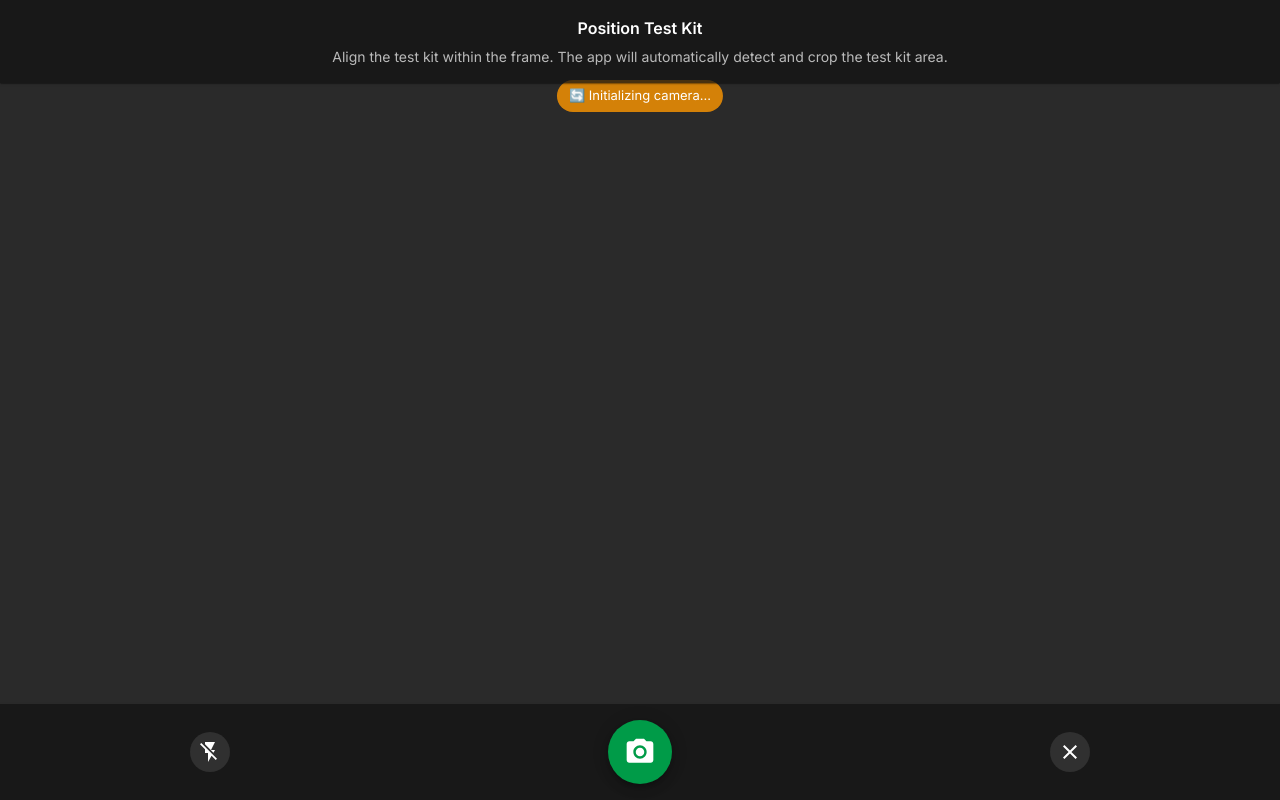
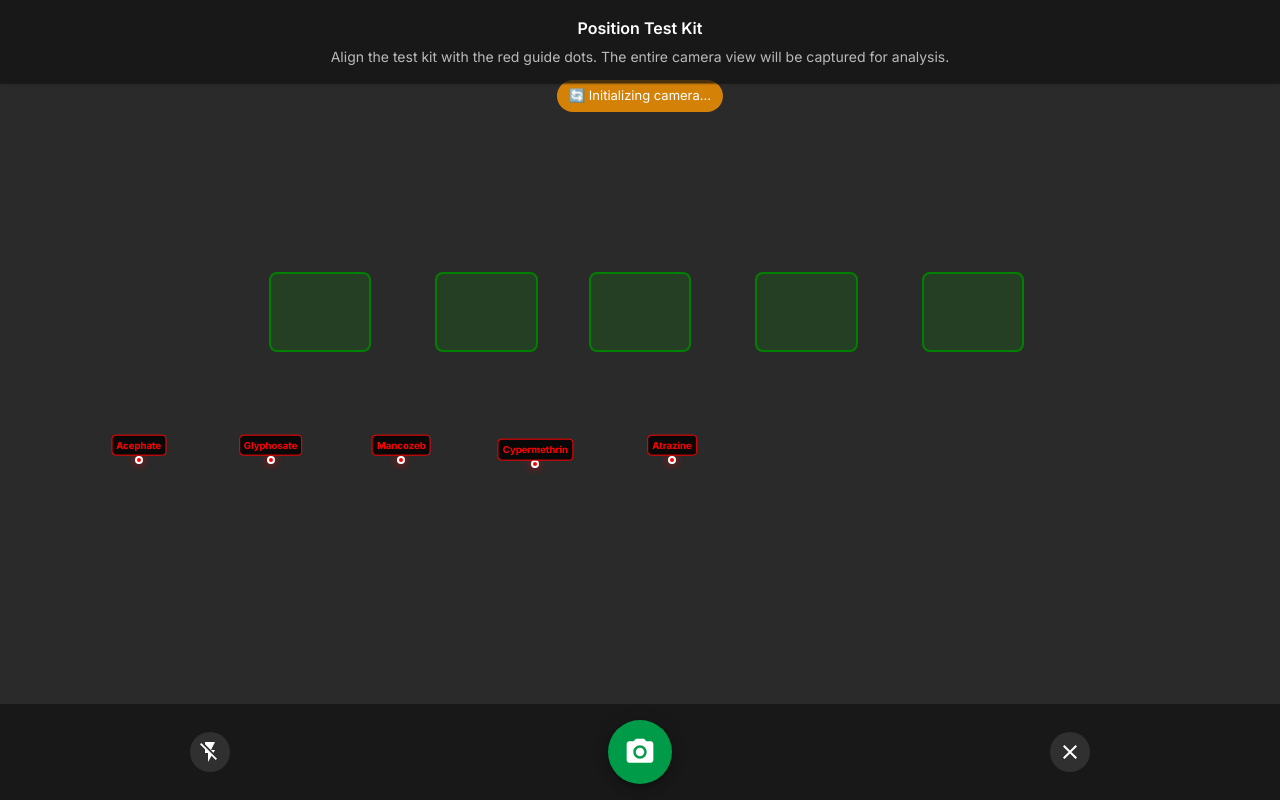
Before and after one commit to e-muzi/biosensor-analysis-platform, a React (Vite) app: page / in a window 1280 px wide. Both pictures are taken after a click on the button "📷 Use Camera". Built offline with nearby package versions, Linux system fonts and the light colour scheme; no server answers; grey boxes are pictures that could not be loaded.

Commit message:
feat: add guiding feature in camera page

```diff
--- a/components/analyze/CameraCapture.tsx
+++ b/components/analyze/CameraCapture.tsx
@@ -20,8 +20,6 @@ export const CameraCapture: React.FC<CameraCaptureProps> = ({
     videoRef,
     isCapturing,
     flashEnabled,
-    detectedBounds,
-    isDetecting,
     toggleFlash,
     handleCapturePhoto,
     openCamera,
@@ -54,18 +52,15 @@ export const CameraCapture: React.FC<CameraCaptureProps> = ({
       }}
     >
       <DialogContent sx={{ p: 0, height: "100%", position: "relative" }}>
-        <CameraHeader detectedBounds={detectedBounds} />
+        <CameraHeader />
 
         <CameraView
           videoRef={videoRef}
-          detectedBounds={detectedBounds}
-          isDetecting={isDetecting}
         />
 
         <CameraControls
           flashEnabled={flashEnabled}
           isCapturing={isCapturing}
-          detectedBounds={detectedBounds}
           onToggleFlash={toggleFlash}
           onCapture={handleCapturePhoto}
           onClose={onClose}
--- a/components/analyze/camera/Overlays.tsx
+++ b/components/analyze/camera/Overlays.tsx
@@ -1,38 +1,35 @@
 import React from "react";
 import { Box } from "@mui/material";
-import { MainFrame } from "./overlays/components/MainFrame";
-import { DetectionOverlay } from "./overlays/components/DetectionOverlay";
-import { CornerIndicators } from "./overlays/components/CornerIndicators";
+import { PesticideGuideDots } from "./overlays/components/PesticideGuideDots";
+import { CameraTestAreas } from "./overlays/components/CameraTestAreas";
 
 interface CameraOverlaysProps {
-  detectedBounds: { x: number; y: number; width: number; height: number } | null;
   videoWidth: number;
   videoHeight: number;
 }
 
-// Camera Overlays
+// Camera Overlays - Full camera view with pesticide guide dots and green ROI boxes
 export const CameraOverlays: React.FC<CameraOverlaysProps> = ({
-  detectedBounds,
   videoWidth,
   videoHeight
 }) => {
-  if (videoWidth === 0 || videoHeight === 0) return null;
+  // Use default dimensions if video dimensions are not available yet
+  const displayWidth = videoWidth || 1920;
+  const displayHeight = videoHeight || 1080;
 
   return (
-    <Box sx={{ position: "absolute", inset: 0, display: "flex", alignItems: "center", justifyContent: "center" }}>
-      <Box sx={{ position: "relative", width: "90vmin", height: "60vmin", maxWidth: 600, maxHeight: 400 }}>
-        <MainFrame />
+    <Box sx={{ position: "absolute", inset: 0 }}>
+      {/* Green ROI boxes for pesticide test areas - always visible */}
+      <CameraTestAreas
+        videoWidth={displayWidth}
+        videoHeight={displayHeight}
+      />
 
-        {detectedBounds && (
-          <DetectionOverlay
-            detectedBounds={detectedBounds}
-            videoWidth={videoWidth}
-            videoHeight={videoHeight}
-          />
-        )}
-
-        <CornerIndicators />
-      </Box>
+      {/* Pesticide guide dots at specific coordinates - always visible */}
+      <PesticideGuideDots
+        videoWidth={displayWidth}
+        videoHeight={displayHeight}
+      />
     </Box>
   );
 };
--- a/components/analyze/camera/components/CameraControls.tsx
+++ b/components/analyze/camera/components/CameraControls.tsx
@@ -10,17 +10,15 @@ import {
 interface CameraControlsProps {
   flashEnabled: boolean;
   isCapturing: boolean;
-  detectedBounds: { x: number; y: number; width: number; height: number } | null;
   onToggleFlash: () => void;
   onCapture: () => void;
   onClose: () => void;
 }
 
-// Camera Controls
+// Camera Controls - Full camera view
 export const CameraControls: React.FC<CameraControlsProps> = ({
   flashEnabled,
   isCapturing,
-  detectedBounds,
   onToggleFlash,
   onCapture,
   onClose
@@ -65,9 +63,9 @@ export const CameraControls: React.FC<CameraControlsProps> = ({
           sx={{
             width: 64,
             height: 64,
-            backgroundColor: detectedBounds ? "success.main" : "primary.main",
+            backgroundColor: "primary.main",
             "&:hover": {
-              backgroundColor: detectedBounds ? "success.dark" : "primary.dark",
+              backgroundColor: "primary.dark",
             },
             "&:disabled": {
               backgroundColor: "grey.600",
--- a/components/analyze/camera/components/CameraHeader.tsx
+++ b/components/analyze/camera/components/CameraHeader.tsx
@@ -1,12 +1,8 @@
 import React from "react";
 import { Paper, Box, Typography } from "@mui/material";
 
-interface CameraHeaderProps {
-  detectedBounds: { x: number; y: number; width: number; height: number } | null;
-}
-
-// Camera Header
-export const CameraHeader: React.FC<CameraHeaderProps> = ({ detectedBounds }) => {
+// Camera Header - Full camera view
+export const CameraHeader: React.FC = () => {
   return (
     <Paper
       sx={{
@@ -26,10 +22,7 @@ export const CameraHeader: React.FC<CameraHeaderProps> = ({ detectedBounds }) =>
           Position Test Kit
         </Typography>
         <Typography variant="body2" sx={{ color: "rgba(255, 255, 255, 0.7)" }}>
-          {detectedBounds ?
-            "✅ Test kit detected! Tap capture to analyze." :
-            "Align the test kit within the frame. The app will automatically detect and crop the test kit area."
-          }
+          Align the test kit with the red guide dots. The entire camera view will be captured for analysis.
         </Typography>
       </Box>
     </Paper>
--- a/components/analyze/camera/components/CameraView.tsx
+++ b/components/analyze/camera/components/CameraView.tsx
@@ -4,16 +4,12 @@ import { CameraOverlays } from "../Overlays";
 
 interface CameraViewProps {
   videoRef: React.RefObject<HTMLVideoElement>;
-  detectedBounds: { x: number; y: number; width: number; height: number } | null;
-  isDetecting: boolean;
   isVideoReady?: boolean;
 }
 
-// Camera View
+// Camera View - Full camera view with pesticide guide dots
 export const CameraView: React.FC<CameraViewProps> = ({
   videoRef,
-  detectedBounds,
-  isDetecting,
   isVideoReady = false
 }) => {
   return (
@@ -30,9 +26,8 @@ export const CameraView: React.FC<CameraViewProps> = ({
         }}
       />
 
-      {/* Test kit overlay with detailed layout */}
+      {/* Pesticide guide dots overlay */}
       <CameraOverlays
-        detectedBounds={detectedBounds}
         videoWidth={videoRef.current?.videoWidth || 0}
         videoHeight={videoRef.current?.videoHeight || 0}
       />
@@ -52,22 +47,6 @@ export const CameraView: React.FC<CameraViewProps> = ({
           }}
         />
       )}
-
-      {/* Detection status indicator */}
-      {isDetecting && (
-        <Chip
-          label="🔍 Detecting test kit..."
-          sx={{
-            position: "absolute",
-            top: 80,
-            left: "50%",
-            transform: "translateX(-50%)",
-            backgroundColor: "rgba(25, 118, 210, 0.8)",
-            color: "white",
-            zIndex: 5
-          }}
-        />
-      )}
     </Box>
   );
 };
--- a/components/analyze/camera/hooks/useCameraCapture.ts
+++ b/components/analyze/camera/hooks/useCameraCapture.ts
@@ -21,10 +21,6 @@ export function useCameraCapture(
     captureImage
   } = useImageCapture();
 
-  // Simple placeholder function for compatibility
-  const autoDetectTestKit = useCallback(() => {
-    console.log("Auto-detection disabled - using manual alignment instead");
-  }, []);
 
   const handleCapturePhoto = useCallback(async () => {
     if (!videoRef.current) return;
@@ -50,15 +46,10 @@ export function useCameraCapture(
   return {
     videoRef,
     isCapturing,
-    stream: null, // For compatibility
-    detectedBounds: null, // For compatibility
-    isDetecting: false, // For compatibility
     flashEnabled,
     toggleFlash,
     handleCapturePhoto,
     handleCapture,
-    detectTestKit: autoDetectTestKit,
-    error: null,
     openCamera: () => startCamera(onError, () => {}),
     closeCamera: stopCamera
   };
--- a/components/analyze/camera/hooks/useCameraStream.ts
+++ b/components/analyze/camera/hooks/useCameraStream.ts
@@ -15,6 +15,12 @@ export function useCameraStream() {
 
   const startCamera = useCallback(async (onError: (error: string) => void, onClose: () => void) => {
     try {
+      // Stop any existing stream first to prevent conflicts
+      if (streamRef.current) {
+        streamRef.current.getTracks().forEach(track => track.stop());
+        streamRef.current = null;
+      }
+
       const stream = await navigator.mediaDevices.getUserMedia({
         video: {
           facingMode: "environment",
@@ -22,10 +28,20 @@ export function useCameraStream() {
           height: { ideal: 1080 }
         }
       });
+
       if (videoRef.current) {
+        // Clear any existing srcObject first
+        videoRef.current.srcObject = null;
         videoRef.current.srcObject = stream;
-        // Explicitly play the video stream
-        await videoRef.current.play();
+
+        // Wait for the video to be ready before playing
+        videoRef.current.onloadedmetadata = async () => {
+          try {
+            await videoRef.current?.play();
+          } catch (playError) {
+            console.warn("Video play interrupted:", playError);
+          }
+        };
       }
       streamRef.current = stream;
     } catch (err) {
--- /dev/null
+++ b/components/analyze/camera/overlays/components/CameraTestAreas.tsx
@@ -0,0 +1,42 @@
+import React from "react";
+import { Box } from "@mui/material";
+import { PESTICIDE_ROIS } from "../../../../../utils/constants/roiConstants";
+
+interface CameraTestAreasProps {
+  videoWidth: number;
+  videoHeight: number;
+}
+
+// Camera-specific Test Areas - Simplified to always show
+export const CameraTestAreas: React.FC<CameraTestAreasProps> = ({
+  videoWidth,
+  videoHeight
+}) => {
+  // Always show the boxes, even if video dimensions are not available yet
+  // Use percentage-based positioning like the original TestAreas component
+
+  console.log('CameraTestAreas rendering with dimensions:', { videoWidth, videoHeight });
+
+  return (
+    <>
+      {PESTICIDE_ROIS.map(({name, roi}) => (
+        <Box
+          key={name}
+          sx={{
+            position: "absolute",
+            left: `${roi.x * 100}%`,
+            top: `${roi.y * 100}%`,
+            width: `${roi.width * 100}%`,
+            height: `${roi.height * 100}%`,
+            border: "2px solid", // Make border thicker for visibility
+            borderColor: "green", // Use green color directly
+            backgroundColor: "rgba(0, 255, 0, 0.1)", // Add slight green background
+            pointerEvents: "none",
+            borderRadius: 1,
+            zIndex: 10, // Higher z-index to ensure visibility
+          }}
+        />
+      ))}
+    </>
+  );
+};
--- /dev/null
+++ b/components/analyze/camera/overlays/components/PesticideGuideDots.tsx
@@ -0,0 +1,72 @@
+import React from "react";
+import { Box, Typography } from "@mui/material";
+import { PESTICIDE_COORDINATES } from "../../../../../utils/constants/roiConstants";
+
+interface PesticideGuideDotsProps {
+  videoWidth: number;
+  videoHeight: number;
+}
+
+// Pesticide Guide Dots - Shows small dots at specific pixel coordinates
+export const PesticideGuideDots: React.FC<PesticideGuideDotsProps> = ({
+  videoWidth,
+  videoHeight
+}) => {
+  // Use default dimensions if video dimensions are not available yet
+  const displayWidth = videoWidth || 1920;
+  const displayHeight = videoHeight || 1080;
+
+  return (
+    <>
+      {PESTICIDE_COORDINATES.map((pesticide) => {
+        // Convert pixel coordinates to percentage for responsive positioning
+        const xPercent = (pesticide.x / displayWidth) * 100;
+        const yPercent = (pesticide.y / displayHeight) * 100;
+
+        return (
+          <Box key={pesticide.name}>
+            {/* Guide dot */}
+            <Box
+              sx={{
+                position: "absolute",
+                left: `${xPercent}%`,
+                top: `${yPercent}%`,
+                width: 8,
+                height: 8,
+                borderRadius: "50%",
+                backgroundColor: "red",
+                border: "2px solid white",
+                zIndex: 6,
+                transform: "translate(-50%, -50%)",
+                boxShadow: "0 0 8px rgba(255, 0, 0, 0.8)"
+              }}
+            />
+
+            {/* Pesticide label */}
+            <Typography
+              variant="caption"
+              sx={{
+                position: "absolute",
+                left: `${xPercent}%`,
+                top: `${yPercent}%`,
+                transform: "translate(-50%, -120%)",
+                color: "red",
+                backgroundColor: "rgba(0, 0, 0, 0.8)",
+                px: 0.5,
+                py: 0.2,
+                borderRadius: 0.5,
+                fontSize: "0.6rem",
+                fontWeight: "bold",
+                whiteSpace: "nowrap",
+                zIndex: 6,
+                border: "1px solid red"
+              }}
+            >
+              {pesticide.name}
+            </Typography>
+          </Box>
+        );
+      })}
+    </>
+  );
+};
```
